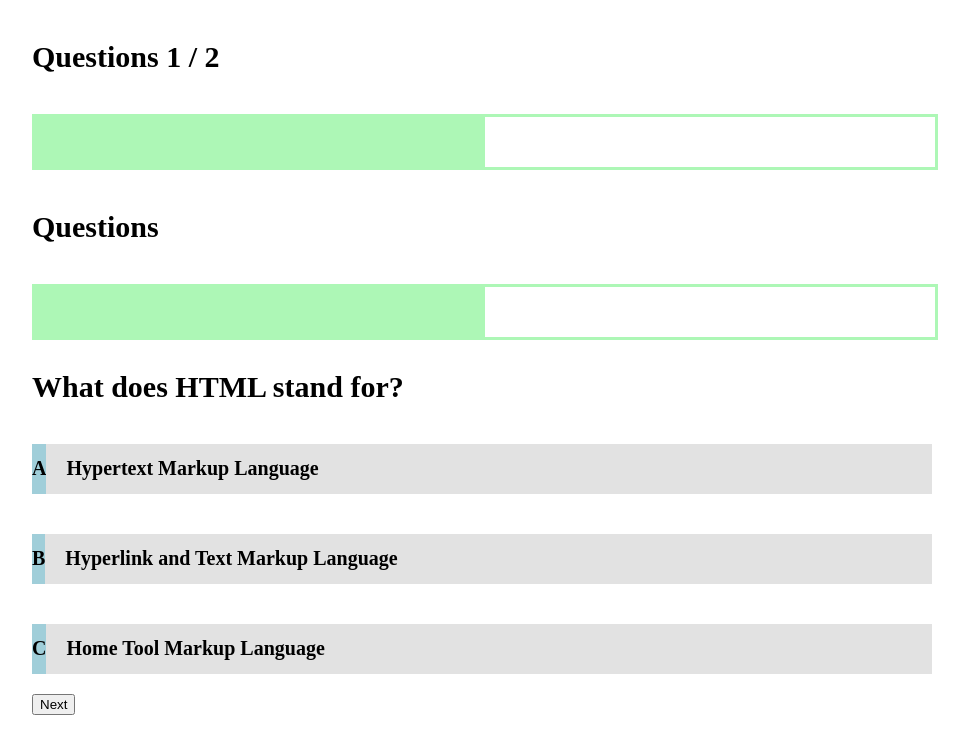
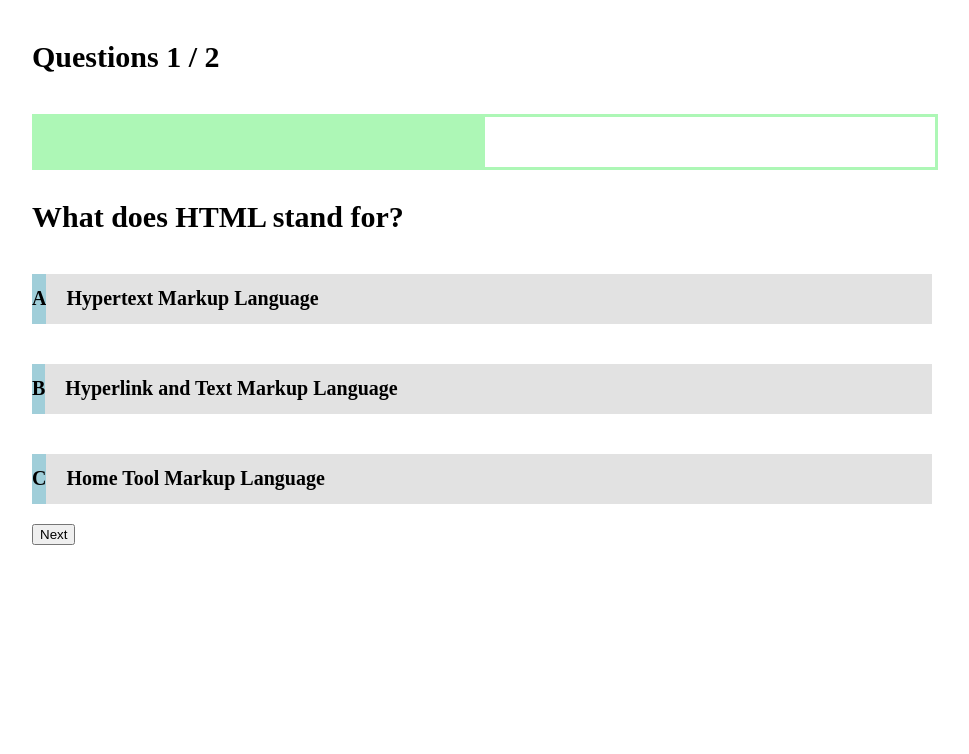
Before and after one commit to bgsdewo/Vue_JS3, a Vue app in the folder quiz-vue/: page /quiz/1 in a window 1280 px wide. Shown: the top 754 px of the page, without its empty margins (158-1127 px from the left). Built offline with nearby package versions, Linux system fonts and the light colour scheme.

Commit message:
Mendapatkan Nilai Dari Perubahan State Dengan Computed

```diff
--- a/quiz-vue/src/views/Quiz.vue
+++ b/quiz-vue/src/views/Quiz.vue
@@ -1,7 +1,7 @@
 <script setup>
 import QuizHeader from '@/components/QuizHeader.vue'
 import QuizContent from '@/components/QuizContent.vue'
-import { ref, watch } from 'vue'
+import { computed, ref } from 'vue'
 import { useRoute } from 'vue-router';
 import quizes from '../data/quizes.json'
 
@@ -11,16 +11,8 @@
 
 
 const currentQuestionIndex = ref(0)
-
-const questionPage = ref(
-    `${currentQuestionIndex.value  + 1} / ${quiz.questions.length}`
-)
-
-
-watch(
-    () => currentQuestionIndex.value,
-    () => {
-    questionPage.value = `${currentQuestionIndex.value + 1} / ${quiz.questions.length}`
+const questionPage = computed(() => {
+    return `${currentQuestionIndex.value  + 1} / ${quiz.questions.length}`
 })
 
 
@@ -30,7 +22,6 @@
 
 <template>
     <QuizHeader :questionPage="questionPage"/>
-    <QuizHeader />
     <QuizContent :question="quiz.questions[currentQuestionIndex]" />
     <button @click="currentQuestionIndex++" :disabled="currentQuestionIndex === quiz.questions.length - 1">Next</button>
 </template>
```
Also changed, not shown: 1 other file (tests, documents, lock files or other folders).
